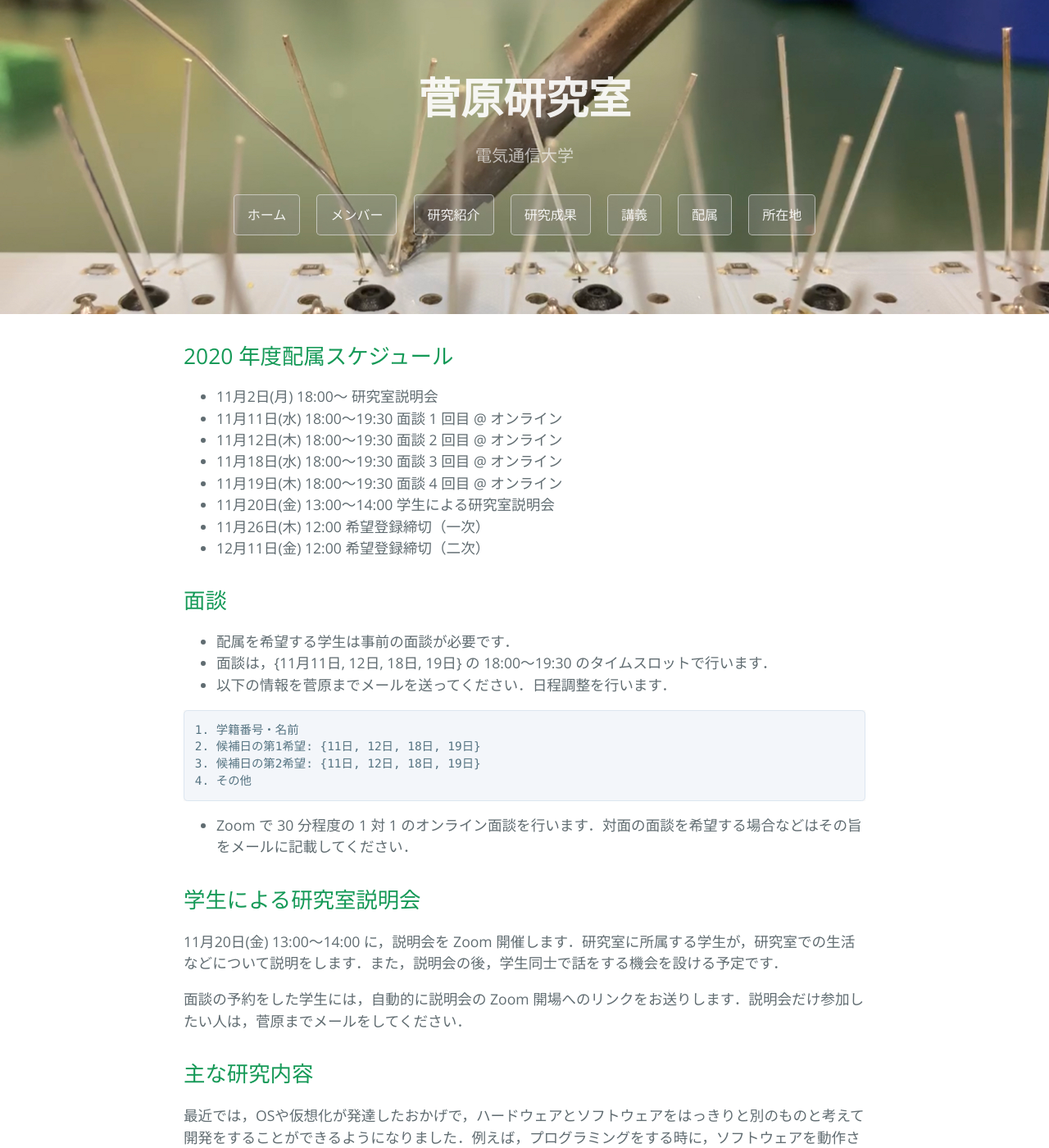
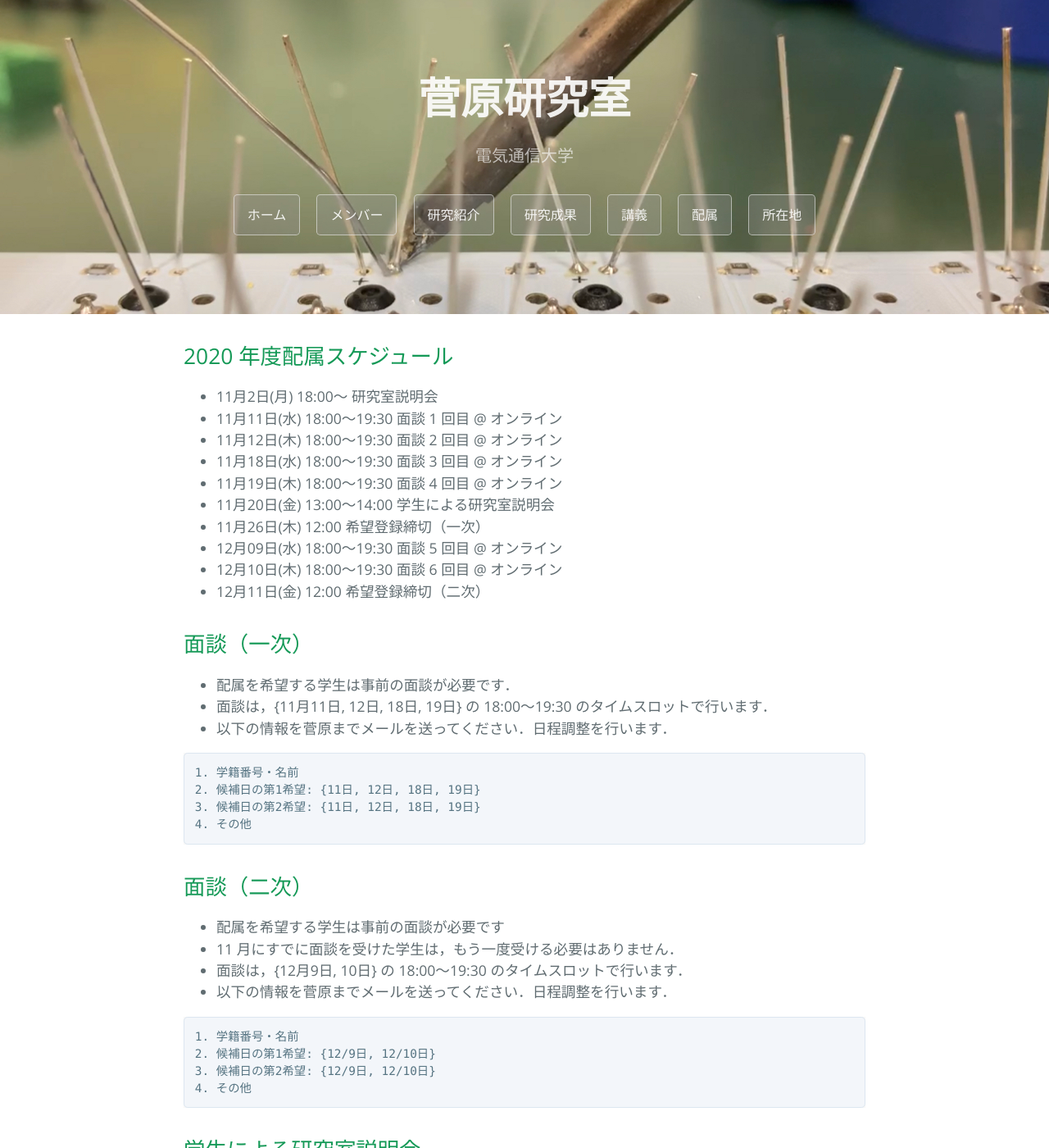
Before and after one commit to sugawara-bbbb/weblab, a Jekyll site: the page built from haizoku.md, in a window 1280 px wide and 1400 px high. Shown: the whole window at 82% size. Built offline with Jekyll 4.4.1, drawn with Linux system fonts in a browser that asks for light colours; our own code applies the rules of GitHub Pages for plain Markdown files.

Commit message:
配属二次

````diff
--- a/haizoku.md
+++ b/haizoku.md
@@ -11,9 +11,11 @@ layout: default
 * 11月19日(木) 18:00〜19:30 面談 4 回目 @ オンライン
 * 11月20日(金) 13:00〜14:00 学生による研究室説明会
 * 11月26日(木) 12:00 希望登録締切（一次）
+* 12月09日(水) 18:00〜19:30 面談 5 回目 @ オンライン
+* 12月10日(木) 18:00〜19:30 面談 6 回目 @ オンライン
 * 12月11日(金) 12:00 希望登録締切（二次）
 
-## 面談
+## 面談（一次）
 
 * 配属を希望する学生は事前の面談が必要です．
 * 面談は，{11月11日, 12日, 18日, 19日} の 18:00〜19:30 のタイムスロットで行います．
@@ -26,7 +28,19 @@ layout: default
 4. その他
 ```
 
-* Zoom で 30 分程度の 1 対 1 のオンライン面談を行います．対面の面談を希望する場合などはその旨をメールに記載してください．
+## 面談（二次）
+
+* 配属を希望する学生は事前の面談が必要です
+* 11 月にすでに面談を受けた学生は，もう一度受ける必要はありません．
+* 面談は，{12月9日, 10日} の 18:00〜19:30 のタイムスロットで行います．
+* 以下の情報を菅原までメールを送ってください．日程調整を行います．
+
+```
+1. 学籍番号・名前
+2. 候補日の第1希望: {12/9日, 12/10日}
+3. 候補日の第2希望: {12/9日, 12/10日}
+4. その他
+```
 
 ## 学生による研究室説明会
 
````
Also changed, not shown: index.md (+1 -3 lines).
